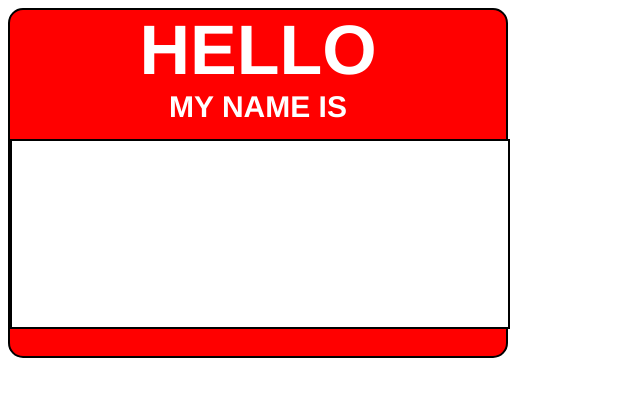
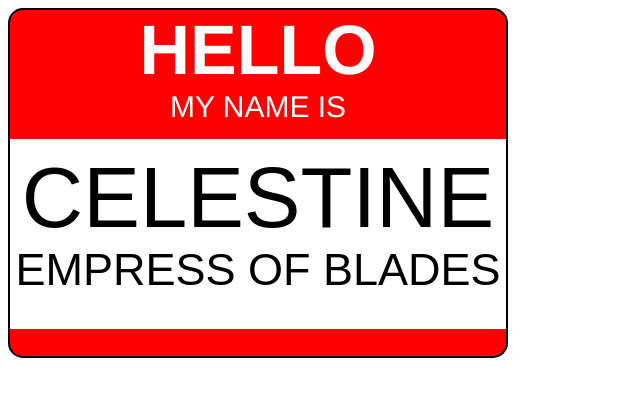
Before and after one commit to CNSpangler/fake-news-site, a plain HTML site: page nametag.html in a window 1280 px wide. Shown: the whole page, without its empty margins (0-640 px from the left). Drawn offline with Linux system fonts and the light colour scheme.

Commit message:
add name and title

```diff
--- /dev/null
+++ b/indexscript.js
@@ -0,0 +1 @@
+console.log('Heyo!');
--- a/nametag-style.css
+++ b/nametag-style.css
@@ -14,9 +14,8 @@
     position: relative;
     top: 15px;
     height: 190px;
-    width: 500px;
+    width: 496px;
     background-color: white;
-    border: solid black 2px;
 }
 
 .words {
@@ -29,24 +28,29 @@
 .hello {
     font-size: 70px;
     font-weight: bolder;
-    color: white;
-    font-family: Helvetica, sans-serif;
-    text-align: center;
-    position: relative;
+
 }
 
 .mynameis {
     font-size: 30px;
-    color: white;
-    font-family: Helvetica, sans-serif;
-    text-align: center;
-    position: relative;
 }
 
 .name {
-    font-size: 5rem;
+    position: relative;
+    top: 10px;
+    font-size: 85px;
     font-family: fantasy;
+    text-align: center;
     text-transform: uppercase;
     color: black;
-    z-index: 5;
 }
+
+.title {
+    position: relative;
+    top: 7px;
+    font-size: 45px;
+    font-family: fantasy;
+    text-align: center;
+    text-transform: uppercase;
+    color: black;
+}
--- a/nametag.html
+++ b/nametag.html
@@ -9,11 +9,15 @@
 </head>
 <body>
     <div class="nametag">
-        <div class="words"></div>
-            <div class="hello">HELLO
+        <div class="words">
+            <div class="hello">HELLO</div>
             <div class="mynameis">MY NAME IS</div>
         </div>
-       <div class="front"></div>
+        <div class="front">
+            <div class="name">Celestine</div>
+            <div class="title">EMPRESS OF BLADES</div>
+        </div>
     </div>
+    <script src="script.js"></script>
 </body>
 </html>
--- /dev/null
+++ b/script.js
@@ -0,0 +1 @@
+console.log('Hello World!');
```
Also changed, not shown: index.html (+1 -0 lines).
